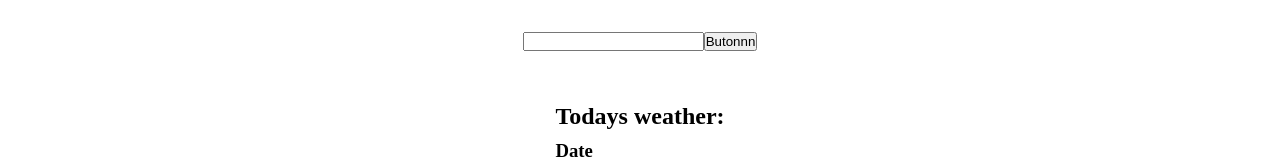
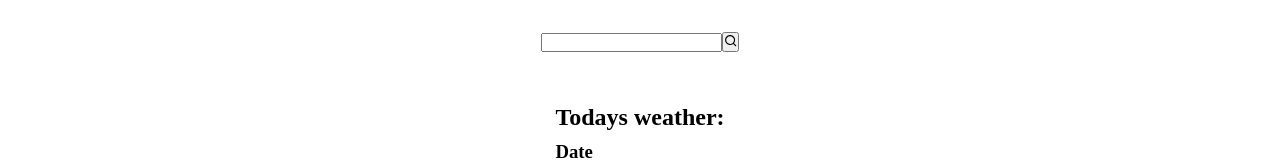
Before and after one commit to Apjuve/Elclima, a React (Create React App) app in the folder clima/: page / in a window 1280 px wide. Shown: the top 160 px of the page. Built offline with nearby package versions, Linux system fonts and the light colour scheme.

Commit message:
added search icon

```diff
--- a/clima/package.json
+++ b/clima/package.json
@@ -9,6 +9,7 @@
     "axios": "^0.27.2",
     "react": "^18.2.0",
     "react-dom": "^18.2.0",
+    "react-icons": "^4.4.0",
     "react-moment": "^1.1.2",
     "react-scripts": "5.0.1",
     "web-vitals": "^2.1.4"
--- a/clima/src/components/Search.js
+++ b/clima/src/components/Search.js
@@ -1,11 +1,12 @@
 import { useState } from "react";
+import {RiSearchLine} from 'react-icons/ri'
 
 const Search = () => {
     return (
         <div className="search-area">
             <form action="submit" className="search-form">
                 <input type="text" className="search" />
-                <button action="submit" className="submit-btn">Butonnn</button>
+                <button action="submit" className="submit-btn"><RiSearchLine /></button>
             </form>
         </div>
     )
```
Also changed, not shown: 1 other file (tests, documents, lock files or other folders).
